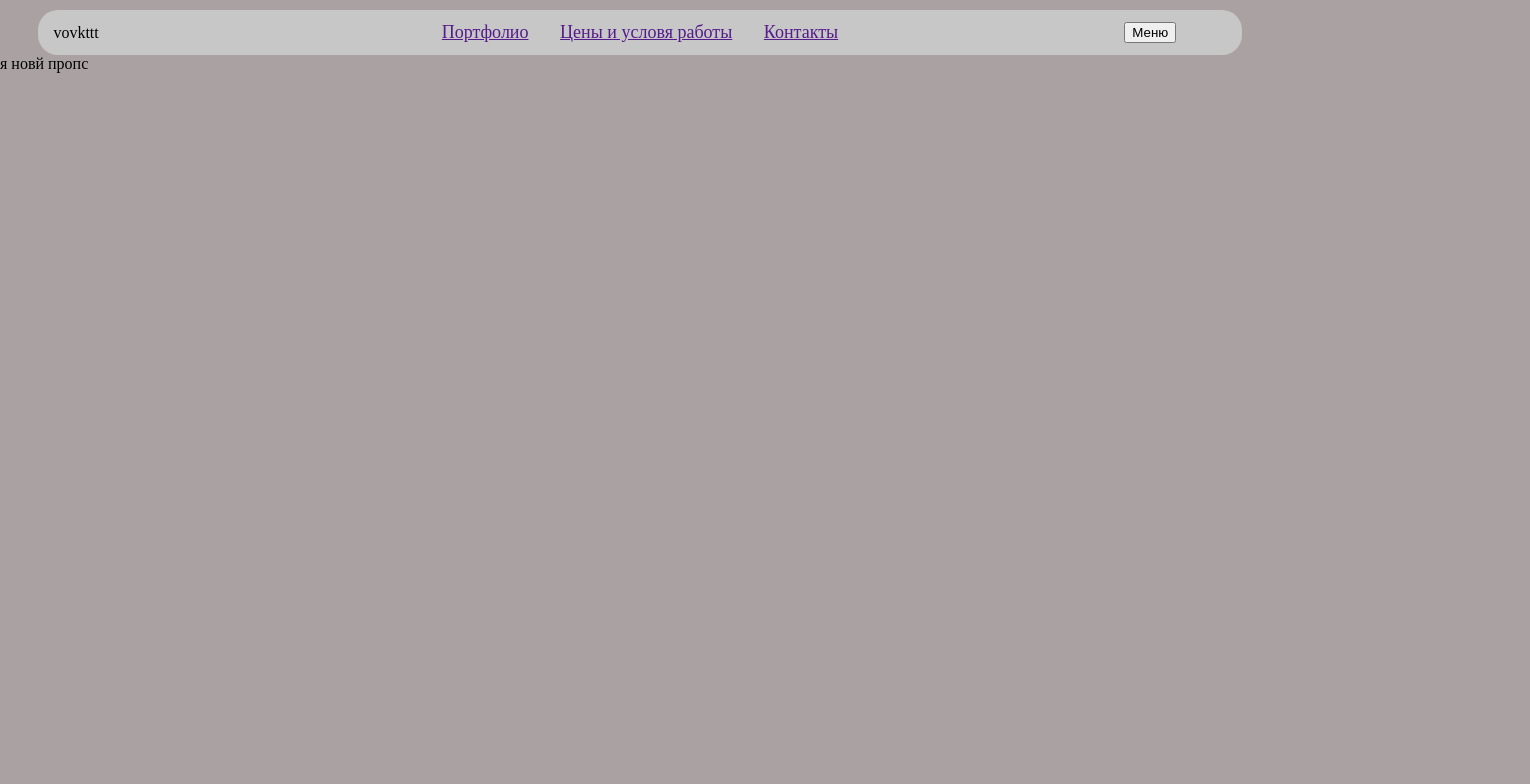
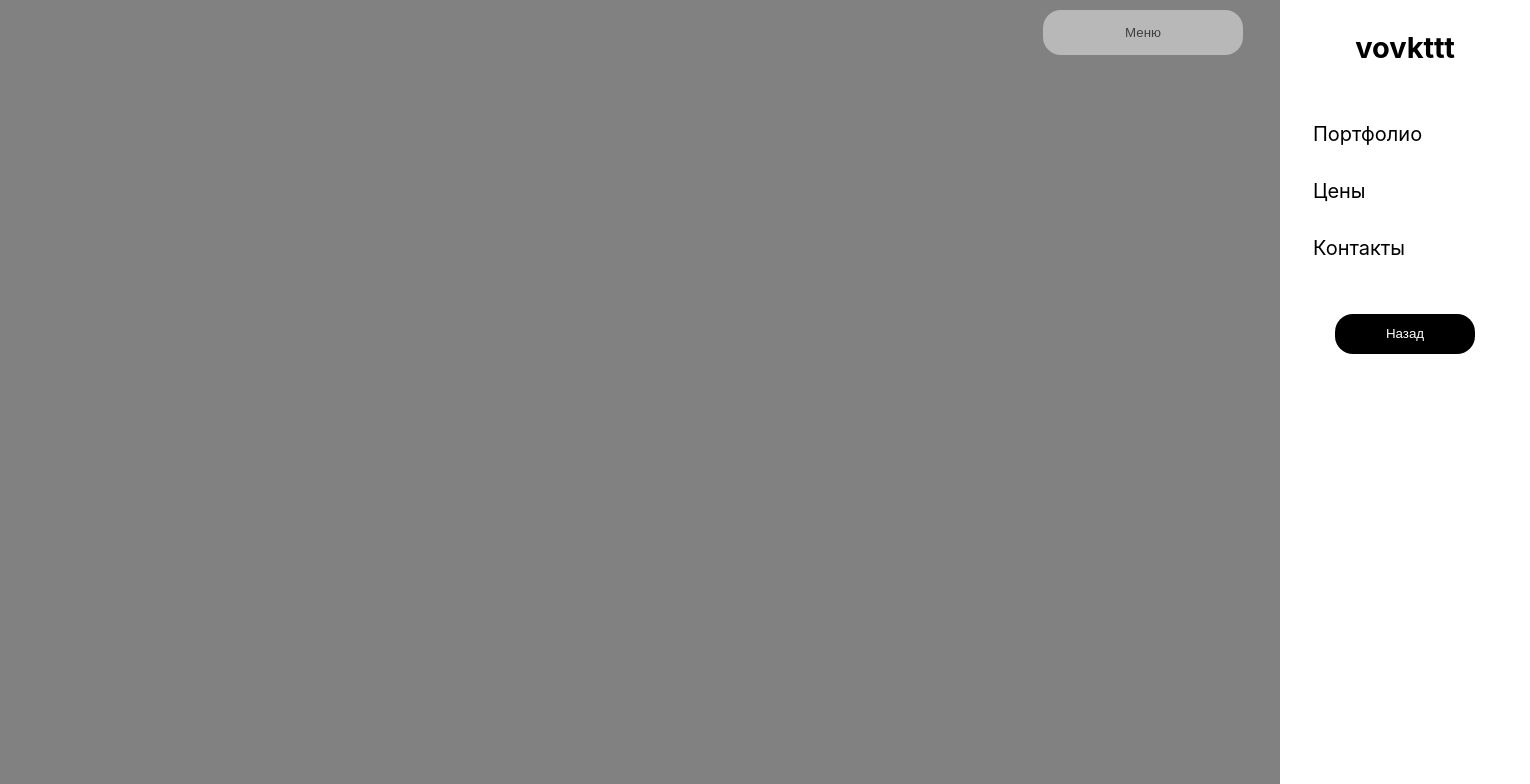
Before and after one commit to Volchinskiy/TATTOO-VEB-SITE-PET-PROJECT, a React (Create React App) app: page / in a window 1280 px wide. Shown: the top 784 px of the page, 1530 px wide, since content can reach past the window. Built offline with nearby package versions, Linux system fonts and the light colour scheme.

Commit message:
added a font and completely finished the menu logic

```diff
--- a/src/App.css
+++ b/src/App.css
@@ -2,12 +2,18 @@ body {
     margin: 0;
     padding: 0;
     overflow: hidden;
-    background-color: rgb(170, 162, 162);
+    background-color: #818181;
+    font-family: "Raleway";
+    font-size: 16px;
 }
 
 * {
     -webkit-box-sizing: border-box;
             box-sizing: border-box;
+}
+
+.header {
+    position: relative;
 }
 
 .first-navbar {
@@ -25,7 +31,9 @@ body {
         -ms-flex-align: center;
             align-items: center;
     border-radius: 20px;
-    background-color: #c7c7c7;
+    background-color: #fff;
+    -webkit-transition: all 0.5s;
+    transition: all 0.5s;
 }
 
 .first-navbar__logo {
@@ -59,6 +67,7 @@ body {
     width: -moz-fit-content;
     width: fit-content;
     height: 29px;
+    padding: 2px 9px 6px 9px;
     display: -webkit-box;
     display: -ms-flexbox;
     display: flex;
@@ -81,6 +90,8 @@ body {
 .first-navbar__link {
     margin: 13px;
     font-size: 18px;
+    text-decoration: none;
+    color: #000;
 }
 
 .first-navbar__button-wrapper {
@@ -96,10 +107,27 @@ body {
             align-items: center;
 }
 
+.first-navbar__button {
+    width: 90%;
+    height: 25px;
+    border: 0;
+    border-radius: 8px;
+    background-color: #000;
+    color: #fff;
+    -webkit-transition: all 0.2s;
+    transition: all 0.2s;
+}
+
+.first-navbar__button:hover {
+    background-color: #919191;
+}
+
 .second-navbar {
-    width: 20%;
+    width: 250px;
     height: 110vh;
-    display: none;
+    display: -webkit-box;
+    display: -ms-flexbox;
+    display: flex;
     -webkit-box-orient: vertical;
     -webkit-box-direction: normal;
         -ms-flex-direction: column;
@@ -110,11 +138,14 @@ body {
     -webkit-box-align: start;
         -ms-flex-align: start;
             align-items: flex-start;
-    padding: 50px 20px 0px 20px;
-    position: relative;
-    top: -47%;
-    left: 80%;
-    background-color: aqua;
+    padding: 30px 20px 0px 20px;
+    position: absolute;
+    top: 0;
+    right: -250px;
+    z-index: 2;
+    background-color: #fff;
+    -webkit-transition: all 0.2s;
+    transition: all 0.2s;
 }
 
 .second-navbar__logo {
@@ -130,6 +161,7 @@ body {
             align-items: center;
     margin: 0px 0px 30px 0px;
     font-size: 29px;
+    font-weight: 700;
 }
 
 .second-navbar__nav {
@@ -146,7 +178,7 @@ body {
     width: -moz-fit-content;
     width: fit-content;
     margin: 25px 0px 25px 0px;
-    padding: 7px 10px;
+    padding: 2px 13px 6px 13px;
     border-radius: 11px;
     background-color: rgba(0, 0, 0, 0);
     -webkit-transition: all 0.6s;
@@ -159,6 +191,8 @@ body {
 
 .second-navbar__link {
     font-size: 20px;
+    text-decoration: none;
+    color: #000;
     margin: 20px 0px 0px 0px;
 }
 
@@ -179,6 +213,34 @@ body {
 .second-navbar__button {
     width: 140px;
     height: 40px;
+    border: 0;
+    border-radius: 18px;
+    background-color: #000;
+    color: #fff;
+    -webkit-transition: all 0.6s;
+    transition: all 0.6s;
+}
+
+.second-navbar__button:hover {
+    background-color: #919191;
+}
+
+.header__memu-button {
+    width: 200px;
+    height: 45px;
+    border: 0;
+    border-radius: 18px;
+    position: absolute;
+    top: 10px;
+    right: 37px;
+    z-index: 1;
+    opacity: 0.5;
+    -webkit-transition: all 0.7s;
+    transition: all 0.7s;
+}
+
+.header__memu-button:hover {
+    opacity: 1;
 }
 
 .--displayNone {
@@ -190,3 +252,15 @@ body {
     display: -ms-flexbox;
     display: flex;
 }
+
+.--opacityZero {
+    opacity: 0;
+}
+
+.--rightZero {
+    right: 0;
+}
+
+.--visibilityHidden {
+    visibility: hidden;
+}
--- a/src/App.js
+++ b/src/App.js
@@ -1,22 +1,25 @@
 import './App.css';
 import Header from './сomponents/Header';
 
+setTimeout(function(){
+  const firstNavbar = document.querySelector('.first-navbar');
+  const menuButton = document.querySelector('.header__memu-button');
 
+  firstNavbar.classList.add('--opacityZero');
+  menuButton.classList.remove('--displayNone');
 
-const firstNavbar = document.querySelector('.first-navbar');
-const secondNavbar = document.querySelector('.second-navbar');
+  setTimeout(function(){
+    firstNavbar.classList.add('--displayNone');
+    menuButton.classList.remove('--opacityZero');
 
-console.log(firstNavbar);
+  }, 1000);
+}, 2000)
 
-// setTimeout(function(){
-//     firstNavbar.classList.add('--displayNone');
-//     secondNavbar.classList.add('--displayFlex');
-// }, 2000)
 
 function App() {
   return (
     <div>
-      <Header name="я новй пропс" />
+      <Header />
     </div>
   );
 }
--- /dev/null
+++ b/src/index.css
@@ -0,0 +1,20 @@
+body {
+  margin: 0;
+  font-family: -apple-system, BlinkMacSystemFont, 'Segoe UI', 'Roboto', 'Oxygen',
+    'Ubuntu', 'Cantarell', 'Fira Sans', 'Droid Sans', 'Helvetica Neue',
+    sans-serif;
+  -webkit-font-smoothing: antialiased;
+  -moz-osx-font-smoothing: grayscale;
+}
+
+code {
+  font-family: source-code-pro, Menlo, Monaco, Consolas, 'Courier New',
+    monospace;
+}
+
+@font-face {
+  font-family: 'Raleway';
+  src: local('Raleway'), url(./fonts/Raleway.ttf) format('truetype');
+  font-weight: normal;
+  font-style: normal;
+}
--- a/src/index.js
+++ b/src/index.js
@@ -1,6 +1,7 @@
 import React from 'react';
 import ReactDOM from 'react-dom';
 import App from './App';
+import './index.css';
 
 ReactDOM.render(
   <React.StrictMode>
--- /dev/null
+++ b/src/scss/style.scss
@@ -0,0 +1,241 @@
+// RESET
+
+// SETTING
+body{
+    margin: 0;
+    padding: 0;
+
+    overflow: hidden;
+
+    background-color: rgb(129, 129, 129);
+
+    font-family: 'Raleway';
+    font-size: 16px;
+}
+
+*{
+    box-sizing: border-box;
+}
+
+// ANIMATION
+
+
+// HEADER
+.header{
+    position: relative;
+}
+
+.first-navbar{
+    width: 94%;
+    height: 45px;
+
+    margin: 10px auto 0px auto;
+    padding: 0px 15px 0px 15px;
+
+    display: flex; //flex
+    justify-content: space-between;
+    align-items: center;
+
+    border-radius: 20px;
+    background-color: #fff;
+
+    transition: all .5s;
+}
+
+.first-navbar__logo{
+    width: 13%;
+
+    display: flex;
+    justify-content: flex-start;
+    align-items: center;
+}
+
+.first-navbar__nav{
+    width: 36%;
+
+    display: flex;
+    justify-content: space-between;
+    align-items: center;
+}
+
+.first-navbar__link-wrapper{
+    width: fit-content;
+    height: 29px;
+
+    padding: 2px 9px 6px 9px;
+
+    display: flex;
+    justify-content: center;
+    align-items: center;
+
+    border-radius: 11px;
+    background-color: rgba(0, 0, 0, 0);
+
+    transition: all 0.6s;
+}
+
+.first-navbar__link-wrapper:hover{
+    background-color: rgba(0, 0, 0, 0.1);
+}
+
+.first-navbar__link{
+    margin: 13px;
+    font-size: 18px;
+
+    text-decoration: none;
+    color: #000;
+}
+
+.first-navbar__button-wrapper{
+    width: 13%;
+    display: flex;
+    justify-content: center;
+    align-items: center;
+}
+
+.first-navbar__button{
+    width: 90%;
+    height: 25px;
+
+    border: 0;
+    border-radius: 8px;
+    background-color: #000;
+    color: #fff;
+
+    transition: all .2s;
+}
+
+.first-navbar__button:hover{
+    background-color: rgb(145, 145, 145);
+}
+
+//
+.second-navbar{
+    width: 250px;
+    height: 110vh;
+
+
+    display: flex; //none
+    flex-direction: column;
+    justify-content: flex-start;
+    align-items: flex-start;
+
+    padding: 30px 20px 0px 20px;
+
+    position: absolute;
+    top: 0;
+    right: -250px;
+    z-index: 2;
+
+    background-color: #fff;
+    transition: all .2s;
+}
+
+.second-navbar__logo{
+    width: 100%;
+
+    display: flex;
+    justify-content: center;
+    align-items: center;
+
+    margin: 0px 0px 30px 0px;
+
+    font-size: 29px;
+    font-weight: 700;
+}
+
+.second-navbar__nav{
+    height: fit-content;
+}
+
+.second-navbar__link-wrapper{
+    height: fit-content;
+    width: fit-content;
+
+    margin: 25px 0px 25px 0px;
+    padding: 2px 13px 6px 13px;
+
+    border-radius: 11px;
+    background-color: rgba(0, 0, 0, 0);
+
+    transition: all 0.6s;
+}
+
+.second-navbar__link-wrapper:hover{
+    background-color: rgba(0, 0, 0, 0.1);
+}
+
+.second-navbar__link{
+    font-size: 20px;
+    text-decoration: none;
+    color: #000;
+
+    margin: 20px 0px 0px 0px;
+}
+
+.second-navbar__button-wrapper{
+    width: 100%;
+    height: 10%;
+
+    display: flex;
+    justify-content: center;
+    align-items: center;
+}
+
+.second-navbar__button{
+    width: 140px;
+    height: 40px;
+
+    border: 0;
+    border-radius: 18px;
+    background-color: #000;
+    color: #fff;
+
+    transition: all .6s;
+}
+
+.second-navbar__button:hover{
+    background-color: rgb(145, 145, 145);
+}
+
+//
+.header__memu-button{
+    width: 200px;
+    height: 45px;
+
+    border: 0;
+    border-radius: 18px;
+
+    position: absolute;
+    top: 10px;
+    right: 37px;
+    z-index: 1;
+
+    opacity: .5;
+    transition: all .7s;
+}
+
+.header__memu-button:hover{
+    opacity: 1;
+}
+
+// MODIFICATOR
+.--displayNone{
+    display: none;
+}
+
+.--displayFlex{
+    display: flex;
+}
+
+.--opacityZero{
+    opacity: 0;
+}
+
+.--rightZero{
+    right: 0;
+}
+
+.--visibilityHidden{
+    visibility: hidden;
+}
--- a/src/сomponents/FirstNavBar.js
+++ b/src/сomponents/FirstNavBar.js
@@ -1,4 +1,21 @@
 import React from 'react';
+
+function openMenu() {
+    const secondNavbar = document.querySelector('.second-navbar');
+    const firstNavbar = document.querySelector('.first-navbar');
+    const menuButton = document.querySelector('.header__memu-button');
+
+
+    secondNavbar.classList.add('--rightZero');
+    firstNavbar.classList.add('--opacityZero');
+
+    menuButton.classList.remove('--displayNone');
+    menuButton.classList.remove('--opacityZero');
+
+    setTimeout(function(){
+        firstNavbar.classList.add('--displayNone');
+    }, 500)
+}
 
 export default function FirstNavBar() {
   return <div className="first-navbar">
@@ -7,12 +24,12 @@ export default function FirstNavBar() {
 
             <nav className="first-navbar__nav">
                 <div className="first-navbar__link-wrapper"> <a href="" className="first-navbar__link">Портфолио</a></div>
-                <div className="first-navbar__link-wrapper"> <a href="" className="first-navbar__link">Цены и условя работы</a></div>
+                <div className="first-navbar__link-wrapper"> <a href="" className="first-navbar__link">Цены</a></div>
                 <div className="first-navbar__link-wrapper"> <a href="" className="first-navbar__link">Контакты</a></div>
             </nav>
 
             <div className="first-navbar__button-wrapper">
-                <button className="first-navbar__button">Меню</button>
+                <button onClick={openMenu} className="first-navbar__button">Меню</button>
             </div>
          </div>;
 }
--- a/src/сomponents/Header.js
+++ b/src/сomponents/Header.js
@@ -1,11 +1,13 @@
 import React from 'react';
 import FirstNavBar from './FirstNavBar';
 import SecondNavBar from './SecondNavBar';
+import MenuButton from './MenuButton';
 
-export default function Header(props) {
+
+export default function Header() {
   return <header>
             <FirstNavBar />
-                {props.name}
             <SecondNavBar />
+            <MenuButton />
          </header>;
 }
--- /dev/null
+++ b/src/сomponents/MenuButton.js
@@ -0,0 +1,13 @@
+import React from 'react';
+
+function openMenu() {
+    const secondNavbar = document.querySelector('.second-navbar');
+
+    secondNavbar.classList.add('--rightZero');
+}
+
+export default function MenuButton() {
+  return <div>
+            <button onClick={openMenu} className="header__memu-button --opacityZero --displayNone">Меню</button>
+         </div>;
+}
--- a/src/сomponents/SecondNavBar.js
+++ b/src/сomponents/SecondNavBar.js
@@ -1,4 +1,10 @@
 import React from 'react';
+
+function closeMenu() {
+    const secondNavbar = document.querySelector('.second-navbar');
+
+    secondNavbar.classList.remove('--rightZero');
+}
 
 export default function SecondNavBar() {
   return <div className="second-navbar">
@@ -12,7 +18,7 @@ export default function SecondNavBar() {
             </nav>
 
             <div className="second-navbar__button-wrapper">
-                <button className="second-navbar__button">Назад</button>
+                <button onClick={closeMenu} className="second-navbar__button">Назад</button>
             </div>
 
          </div>;
```
Also changed, not shown: src/fonts/Raleway.ttf (added), 1 other file (tests, documents, lock files or other folders). Lines whose indentation alone changed are shown as unchanged.
